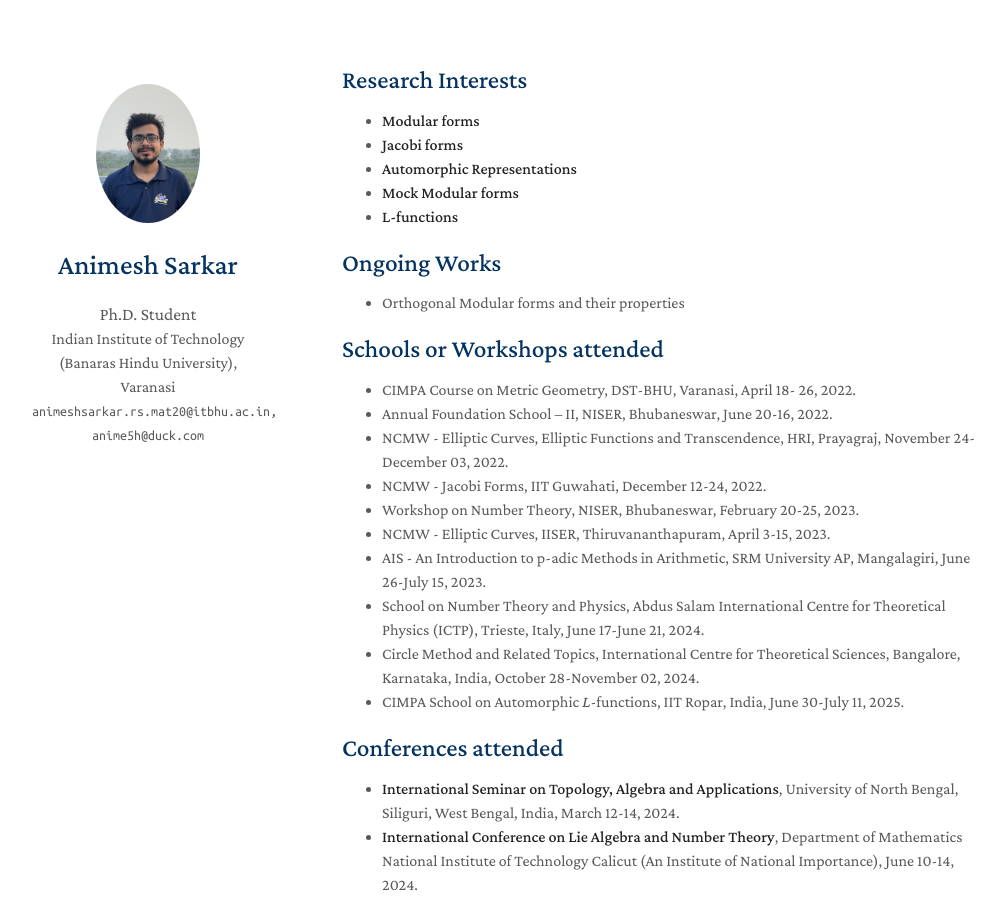
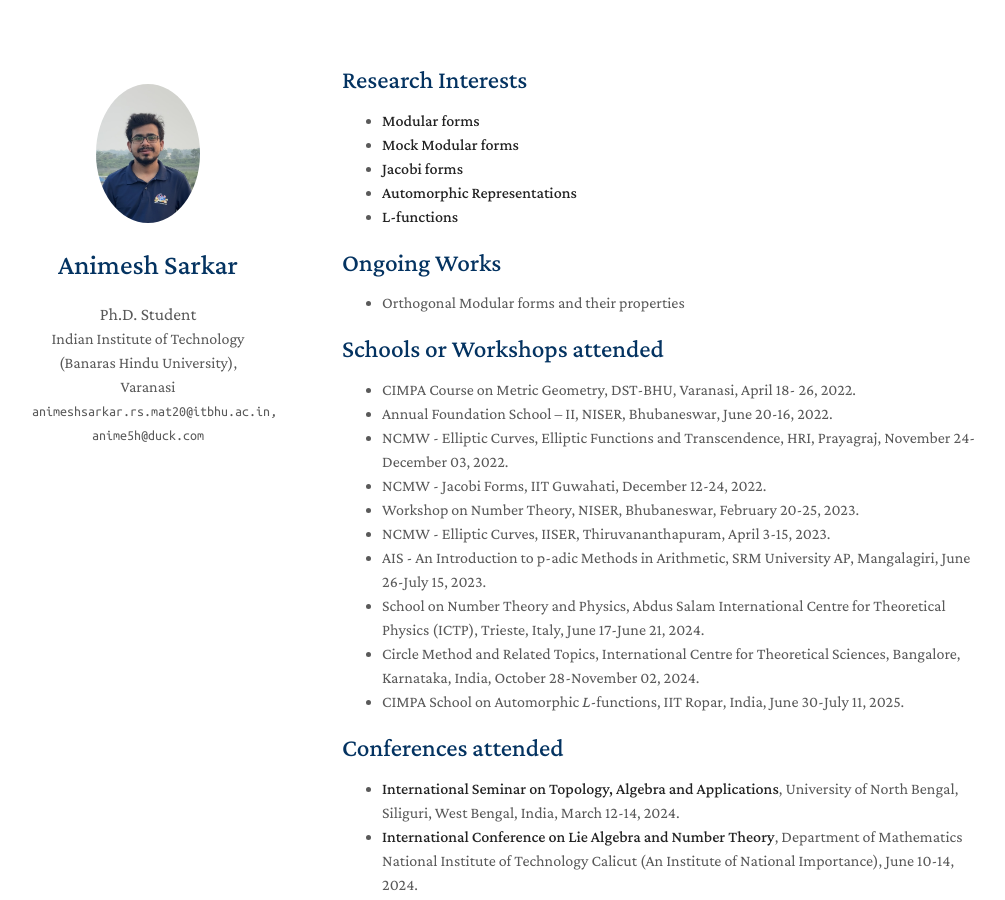
Before and after one commit to 4nimesh/4nimesh.github.io, a Jekyll site: the page built from index.md, in a window 1280 px wide and 900 px high. Shown: the whole window, without its empty margins (128-1133 px from the left). Built offline with Jekyll 4.4.1, drawn with Linux system fonts in a browser that asks for light colours; a style sheet for code colours, icons or effects is not loaded; some of the changed text lies outside the part shown.

Commit message:
Update index.md

```diff
--- a/index.md
+++ b/index.md
@@ -40,9 +40,9 @@
 ## Research Interests
 
 - **Modular forms**
+- **Mock Modular forms**
 - **Jacobi forms**
 - **Automorphic Representations**
-- **Mock Modular forms**
 - **L-functions**
 
 ## Ongoing Works
@@ -110,7 +110,7 @@
 }
 </style>
 
-<a href="./teaching" class="adaptive-button">Miscellaneous information</a>
+<!-- <a href="./teaching" class="adaptive-button">Miscellaneous information</a> -->
 
 <!-- <a href="./teaching" style="display: inline-block; padding: 6px 12px; background-color: #007acc; color: white; text-decoration: none; border-radius: 4px;">Miscellaneous information </a> -->
 <!-- <style>
```
